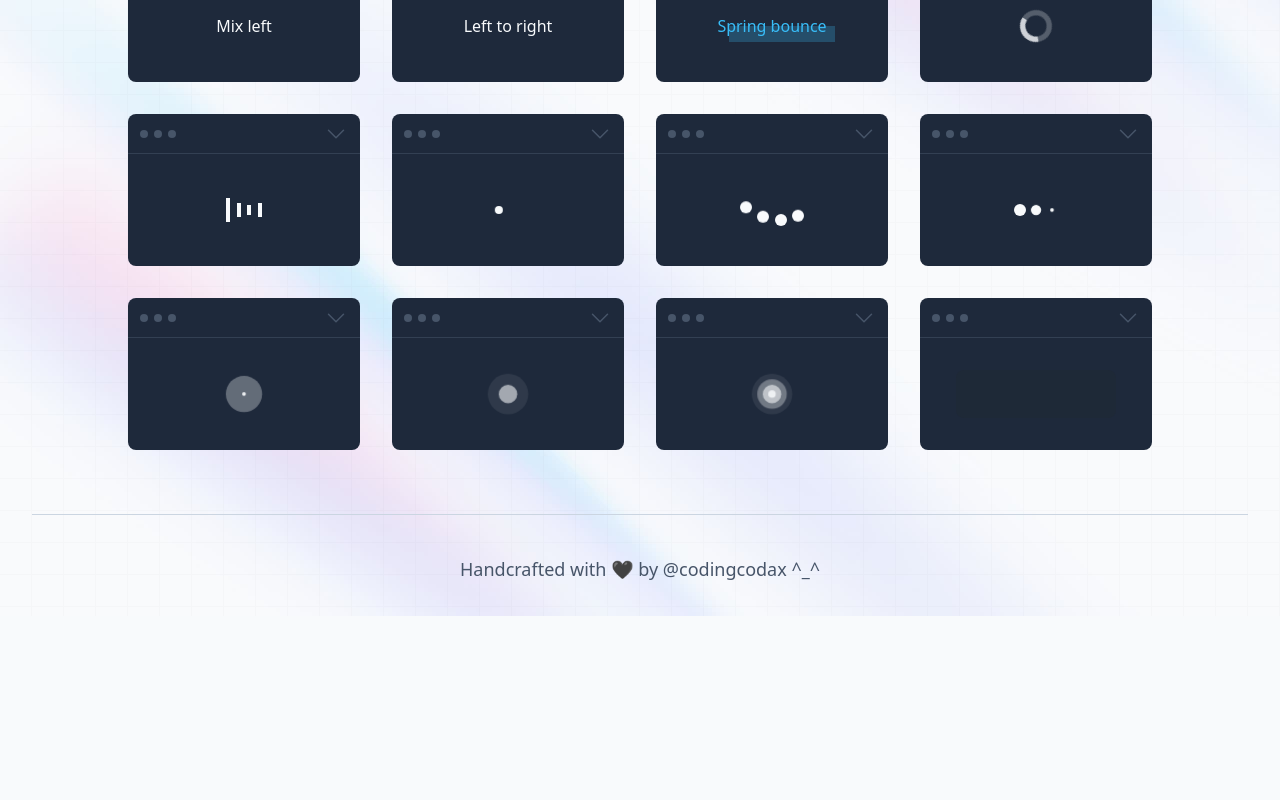
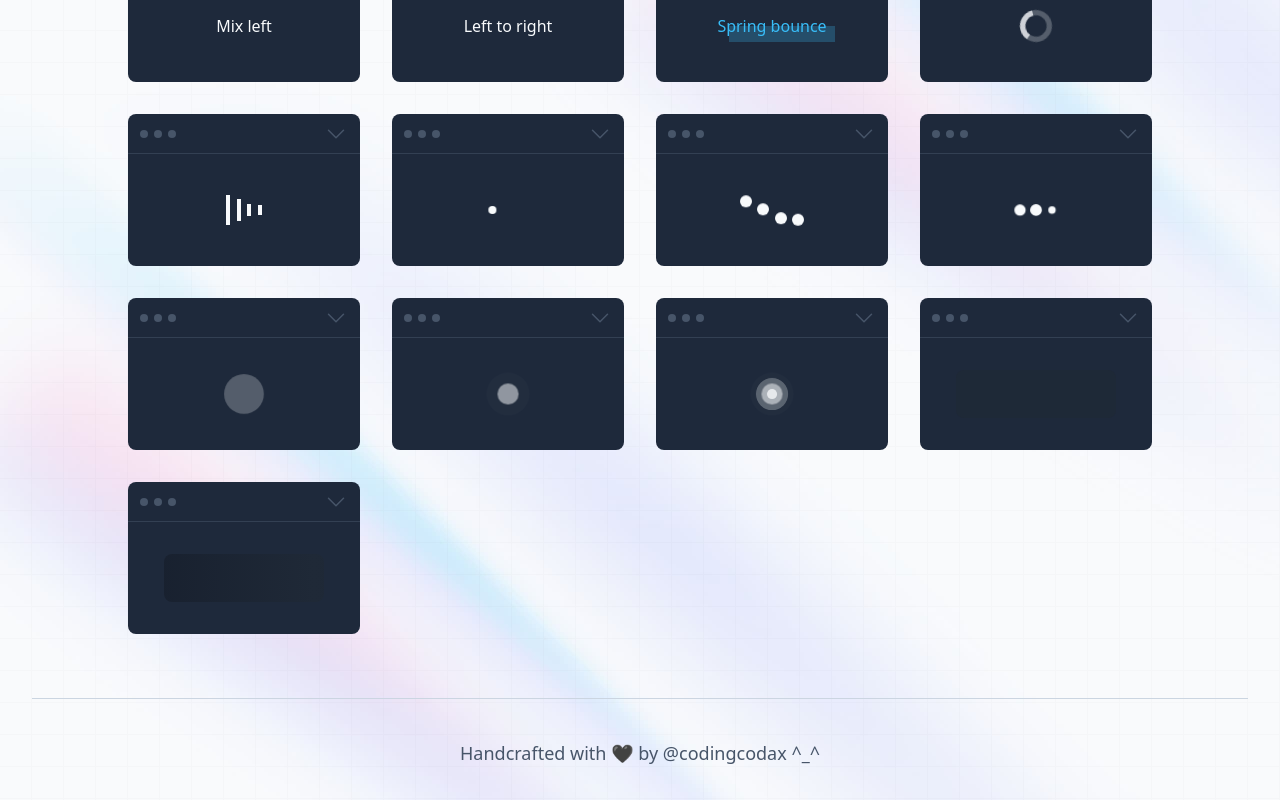
Before and after one commit to codingcodax/mini, a Next.js app: page /components in a window 1280 px wide. Shown: the part 1730-2530 px from the top of the page. Before the commit the page ends 2346 px from the top, so only its background shows below. Built offline with nearby package versions, Linux system fonts and the light colour scheme; grey boxes are pictures that could not be loaded.

Commit message:
feat(snippets): add skeleton shimmer

```diff
--- /dev/null
+++ b/src/data/snippets/SkeletonShimmer.tsx
@@ -0,0 +1,19 @@
+import type { Snippet } from '~/types/snippet';
+
+const SkeletonShimmer: Snippet = {
+  title: 'Skeleton Shimmer',
+  type: 'other',
+  githubLink: 'https://play.tailwindcss.com/bCU8bI5eff?file=config',
+  playgroundLink: 'https://play.tailwindcss.com/bCU8bI5eff',
+  source: (
+    <div className='h-12 w-40 animate-[shimmer_8s_linear_infinite] rounded-lg bg-gradient-to-r from-gray-900 via-gray-800 to-gray-900 bg-[length:400%_100%]'></div>
+  ),
+  animation: `keyframes: {
+        shimmer: {
+          from: { backgroundPosition: '200% 0' },
+          to: { backgroundPosition: '-200% 0' },
+        },
+      }`,
+};
+
+export default SkeletonShimmer;
--- a/src/data/snippets/index.ts
+++ b/src/data/snippets/index.ts
@@ -36,6 +36,7 @@ import LoaderPulsar from './LoaderPulsar';
 import LoaderPing from './LoaderPing';
 import LoaderRipples from './LoaderRipples';
 import SkeletonSimple from './SkeletonSimple';
+import SkeletonShimmer from './SkeletonShimmer';
 
 const Snippets: Snippet[] = [
   LinkUnderlineCenterOutside,
@@ -74,6 +75,7 @@ const Snippets: Snippet[] = [
   LoaderPing,
   LoaderRipples,
   SkeletonSimple,
+  SkeletonShimmer,
 ];
 
 export default Snippets;
```
